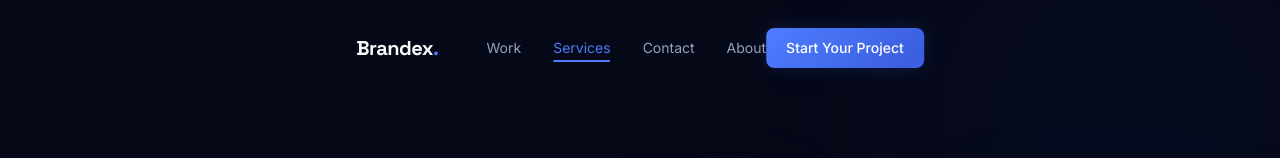
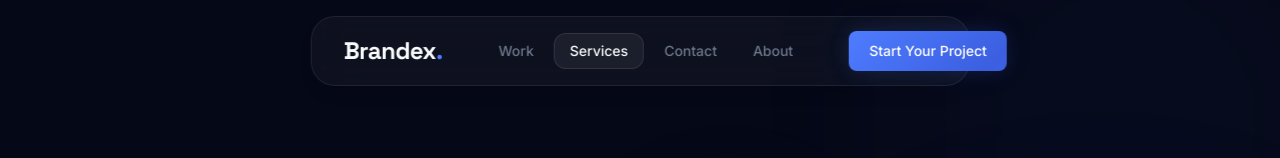
Before and after one commit to shxrxf-code/BrandX, a Next.js app: page / in a window 1280 px wide. Shown: the top 158 px of the page. Built offline with nearby package versions, Linux system fonts and the light colour scheme.

Commit message:
style: enhance Navbar aesthetics with rounded corners, improved spacing, and backdrop filter

```diff
--- a/src/components/Navbar.tsx
+++ b/src/components/Navbar.tsx
@@ -80,21 +80,24 @@ export default function Navbar() {
     <>
       <header
         className={cn(
-          'fixed top-4 left-1/2 -translate-x-1/2 z-50 transition-all duration-300 rounded-2xl',
+          'fixed top-4 left-1/2 -translate-x-1/2 z-50 transition-all duration-300 rounded-[20px] md:rounded-[24px]',
           scrolled
             ? 'glass-strong shadow-lg shadow-black/20 w-[calc(100%-2rem)] md:w-auto'
-            : 'bg-transparent border-transparent w-[calc(100%-2rem)] md:w-auto'
+            : 'glass shadow-lg shadow-black/10 w-[calc(100%-2rem)] md:w-auto'
         )}
       >
-        <div className="flex items-center justify-between px-5 py-3 md:px-6 md:py-3">
-          <a href="/" className="relative group">
-            <span className="text-xl font-display font-bold tracking-tight text-foreground">
+        <div className={cn(
+          'flex items-center justify-between px-5 md:px-8 transition-all duration-300',
+          scrolled ? 'py-2.5 md:py-3' : 'py-3 md:py-3.5'
+        )}>
+          <a href="/" className="relative group shrink-0">
+            <span className="text-xl md:text-2xl font-display font-bold tracking-tight text-foreground">
               Brandex
               <span className="text-accent">.</span>
             </span>
           </a>
 
-          <nav className="hidden md:flex items-center gap-8 ml-12">
+          <nav className="hidden md:flex items-center gap-1 mx-6 lg:mx-10">
             {navItems.map((item) => {
               const sectionId = item.href.replace('#', '')
               const isActive = isHome && activeSection === sectionId
@@ -104,18 +107,20 @@ export default function Navbar() {
                   href={item.href}
                   onClick={(e) => handleNavClick(e, item.href)}
                   className={cn(
-                    'relative text-sm transition-colors duration-200',
-                    isActive ? 'text-accent' : 'text-muted hover:text-foreground'
+                    'relative px-4 py-2 text-sm font-medium rounded-xl transition-all duration-200',
+                    isActive
+                      ? 'text-foreground'
+                      : 'text-muted/70 hover:text-foreground'
                   )}
                 >
-                  {item.label}
                   {isActive && (
                     <motion.span
-                      layoutId="nav-indicator"
-                      className="absolute -bottom-1 left-0 right-0 h-[2px] bg-accent rounded-full"
+                      layoutId="nav-pill"
+                      className="absolute inset-0 rounded-xl bg-white/[0.06] border border-white/10"
                       transition={{ type: 'spring', stiffness: 300, damping: 25 }}
                     />
                   )}
+                  <span className="relative z-10">{item.label}</span>
                 </a>
               )
             })}
@@ -124,7 +129,7 @@ export default function Navbar() {
           <a
             href="#contact"
             onClick={(e) => handleNavClick(e, '#contact')}
-            className="hidden md:inline-flex items-center px-5 py-2.5 btn-gradient text-sm"
+            className="hidden md:inline-flex items-center px-5 py-2.5 btn-gradient text-sm shrink-0"
           >
             Start Your Project
           </a>
@@ -134,8 +139,8 @@ export default function Navbar() {
             className="md:hidden flex flex-col gap-1.5 p-2"
             aria-label="Open menu"
           >
-            <span className="block w-6 h-[1.5px] bg-foreground/80 transition-transform duration-300" />
-            <span className="block w-4 h-[1.5px] bg-foreground/60" />
+            <span className="block w-6 h-[1.5px] bg-foreground/80 rounded-full transition-all duration-300" />
+            <span className="block w-4 h-[1.5px] bg-foreground/60 rounded-full" />
           </button>
         </div>
       </header>
@@ -147,20 +152,24 @@ export default function Navbar() {
             animate={{ opacity: 1 }}
             exit={{ opacity: 0 }}
             transition={{ duration: 0.3 }}
-            className="fixed inset-0 z-[100] bg-background flex flex-col"
+            className="fixed inset-0 z-[100] bg-background/80 flex flex-col"
+            style={{ backdropFilter: 'blur(24px)', WebkitBackdropFilter: 'blur(24px)' }}
           >
-            <div className="flex justify-end p-6">
+            <div className="flex items-center justify-between px-6 pt-6">
+              <span className="text-xl font-display font-bold tracking-tight text-foreground">
+                Brandex<span className="text-accent">.</span>
+              </span>
               <button
                 onClick={() => setMobileOpen(false)}
                 className="w-10 h-10 flex items-center justify-center relative"
                 aria-label="Close menu"
               >
-                <span className="block w-6 h-[1.5px] bg-foreground rotate-45 absolute" />
-                <span className="block w-6 h-[1.5px] bg-foreground -rotate-45 absolute" />
+                <span className="block w-6 h-[1.5px] bg-foreground rotate-45 absolute rounded-full" />
+                <span className="block w-6 h-[1.5px] bg-foreground -rotate-45 absolute rounded-full" />
               </button>
             </div>
 
-            <nav className="flex-1 flex flex-col items-center justify-center gap-8 px-6">
+            <nav className="flex-1 flex flex-col items-center justify-center gap-6 px-6">
               {navItems.map((item, i) => (
                 <motion.div
                   key={item.href}
@@ -171,7 +180,7 @@ export default function Navbar() {
                   <a
                     href={item.href}
                     onClick={(e) => handleNavClick(e, item.href)}
-                    className="text-3xl md:text-5xl font-display font-bold tracking-tight text-foreground/80 hover:text-foreground transition-colors duration-200"
+                    className="text-4xl md:text-5xl font-display font-bold tracking-tight text-foreground/60 hover:text-foreground transition-colors duration-200"
                   >
                     {item.label}
                   </a>
@@ -182,12 +191,12 @@ export default function Navbar() {
                 initial={{ opacity: 0, y: 20 }}
                 animate={{ opacity: 1, y: 0 }}
                 transition={{ delay: 0.4, duration: 0.4 }}
-                className="mt-8"
+                className="mt-4"
               >
                 <a
                   href="#contact"
                   onClick={(e) => handleNavClick(e, '#contact')}
-                  className="inline-flex px-8 py-3 btn-gradient text-sm"
+                  className="inline-flex px-8 py-3.5 btn-gradient text-sm"
                 >
                   Start Your Project
                 </a>
```
